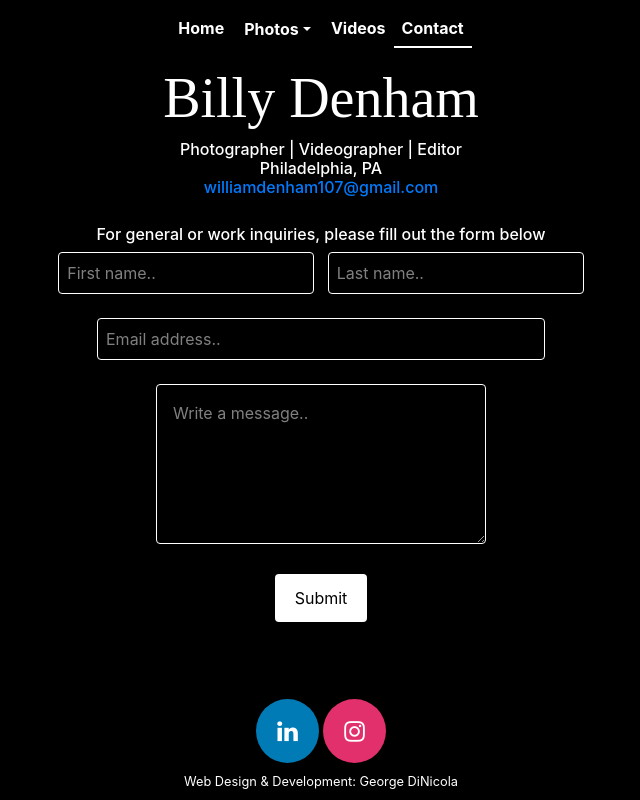
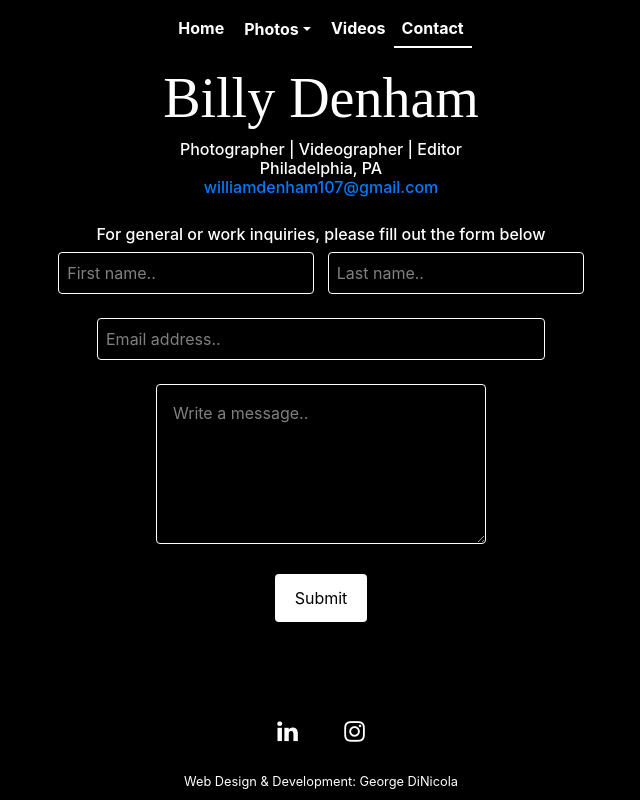
Before and after one commit to GeorgeDiNicola/serverless-photography-website, a React (Create React App) app in the folder static/: page /Contact in a window 1280 px wide. Shown: the whole page, without its empty margins (319-959 px from the left). Built offline with nearby package versions, Linux system fonts and the light colour scheme.

Commit message:
changed the social media buttons to have a transparent background

```diff
--- a/static/src/css/contact.css
+++ b/static/src/css/contact.css
@@ -205,7 +205,6 @@ textarea {
   text-align: center;
   text-decoration: none;
   margin: 5px 2px;
-  border-radius: 50%;
 }
 
 .fa:hover {
@@ -223,7 +222,7 @@ textarea {
 }
 
 .fa-linkedin {
-  background: #007bb5;
+  /*background: #007bb5;*/
   color: white;
 }
 
@@ -233,6 +232,6 @@ textarea {
 }
 
 .fa-instagram {
-  background: #E1306C;
+  /*background: #E1306C;*/
   color: white;
 }
```
